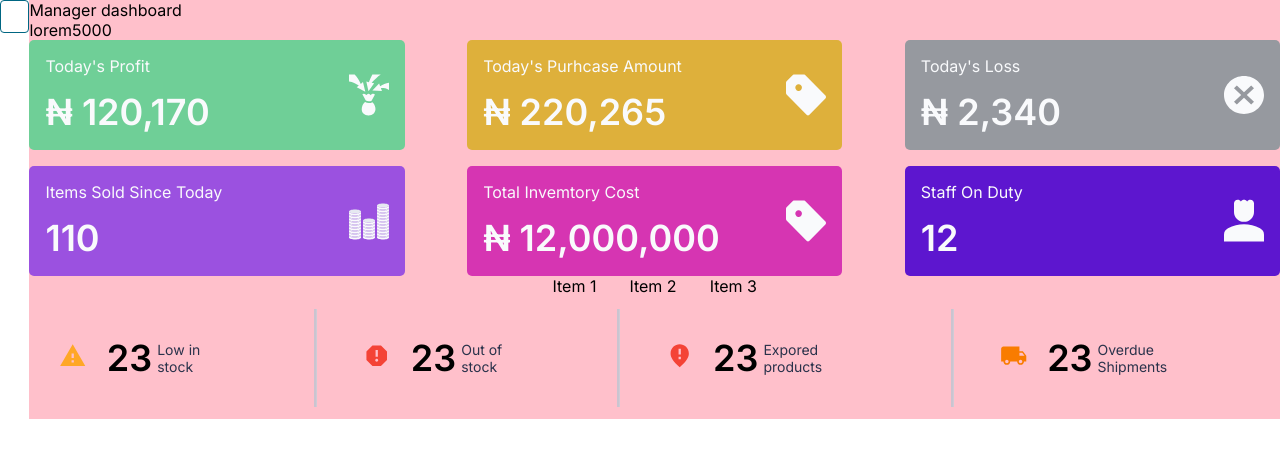
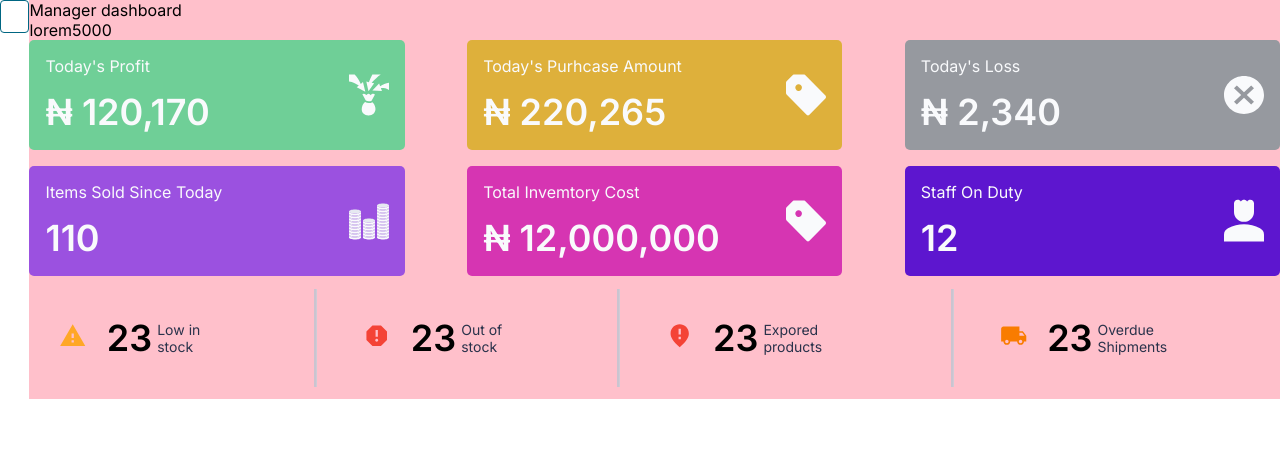
Before and after one commit to valentinesamuel/shopaholik-frontend, a React (Vite) app: page /manager in a window 1280 px wide. Shown: the top 458 px of the page. Built offline with nearby package versions, Linux system fonts and the light colour scheme; a web font is replaced by a local one.

Commit message:
FEAT: removed stack

```diff
--- a/src/components/DashboardMetric.tsx
+++ b/src/components/DashboardMetric.tsx
@@ -3,9 +3,8 @@ import { styled as MUIStyled } from '@mui/material';
 import { FC } from 'react';
 import styled from 'styled-components';
 import { UserTheme } from '../Utils/UserTheme';
-import { borderRadius } from '@mui/system';
 
-const DashboardMetricContainer = MUIStyled('div')(({ theme }) => ({
+const DashboardMetricContainer = MUIStyled('div')(() => ({
   // maxWidth: '356px',
   display: 'flex',
   alignItems: 'center',
--- a/src/routes/Manager/ManagerDashboard/ManagerDashboard.component.tsx
+++ b/src/routes/Manager/ManagerDashboard/ManagerDashboard.component.tsx
@@ -30,17 +30,7 @@ const ManagerDashboard: FC = () => {
           );
         })}
       </Box>
-      <Stack
-        direction="row"
-        divider={<Divider orientation="vertical" />}
-        spacing={2}
-        justifyContent="center"
-      >
-        <p>Item 1</p>
-        <p>Item 2</p>
-        <p>Item 3</p>
-      </Stack>
-      <StockQuantityCard/>
+      <StockQuantityCard />
     </div>
   );
 };
```
